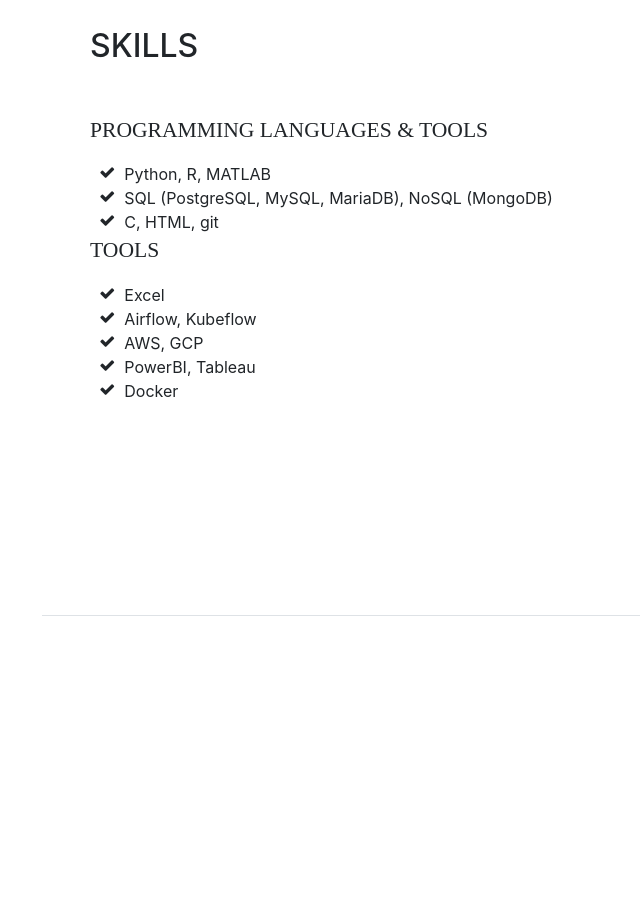
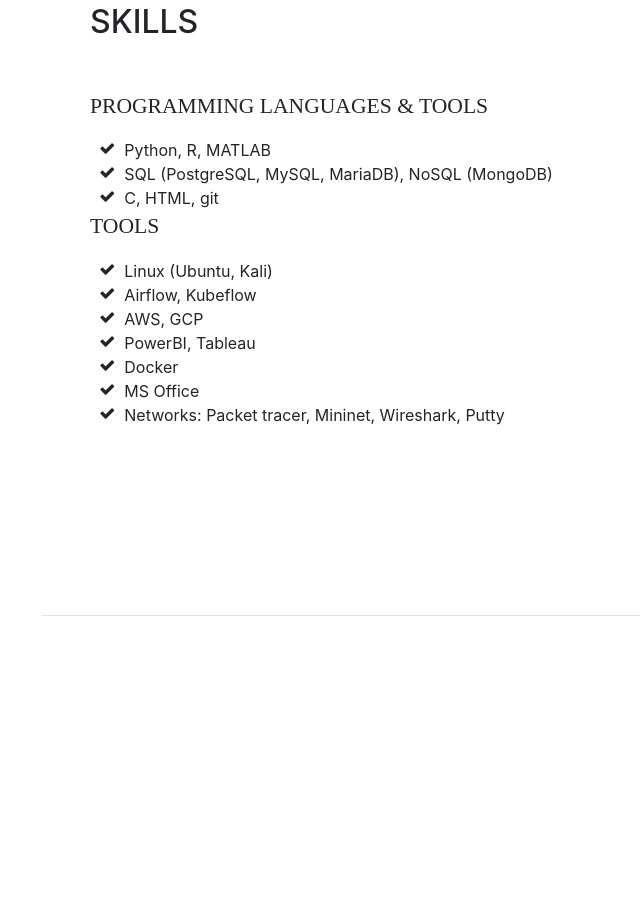
Before and after one commit to twarik/twarik.github.io, a website with bundled scripts: page index.html in a window 1280 px wide. Shown: the part 4189-5090 px from the top of the page, without its empty margins (230-870 px from the left). Built offline with nearby package versions, Linux system fonts and the light colour scheme; a web font is replaced by a local one.

Commit message:
Update index.html

```diff
--- a/index.html
+++ b/index.html
@@ -262,20 +262,23 @@
           <div class="subheading mb-3">Tools</div>
           <ul class="fa-ul mb-0">
             <li>
-              <i class="fa-li fa fa-check"></i>
-              Excel</li>
+              <i class="fa-li fa fa-check"></i>Linux (Ubuntu, Kali)</li>
             <li>
-              <i class="fa-li fa fa-check"></i>
-              Airflow, Kubeflow</li>
+              <i class="fa-li fa fa-check"></i>Airflow, Kubeflow</li>
             <li>
-              <i class="fa-li fa fa-check"></i>
-              AWS, GCP</li>
+              <i class="fa-li fa fa-check"></i>AWS, GCP</li>
             <li>
               <i class="fa-li fa fa-check"></i>
               PowerBI, Tableau</li>
             <li>
               <i class="fa-li fa fa-check"></i>
               Docker</li>
+            <li>
+              <i class="fa-li fa fa-check"></i>
+              MS Office</li>
+            <li>
+              <i class="fa-li fa fa-check"></i>
+              Networks: Packet tracer, Mininet, Wireshark, Putty</li>
           </ul>
         </div>
       </section>
@@ -323,7 +326,7 @@
             Participated in the implementation of new Airtel data center and UPS power room at Bugolobi - 2014</li>
 
         </ul>
-        <h3 class="mb-0">RESEARCH PROJECTS</h3>
+        <!-- <h3 class="mb-0">RESEARCH PROJECTS</h3> -->
         <div class="subheading mb-3">RESEARCH PROJECTS</div>
         <ul class="fa-ul mb-0">
           <li>
```
